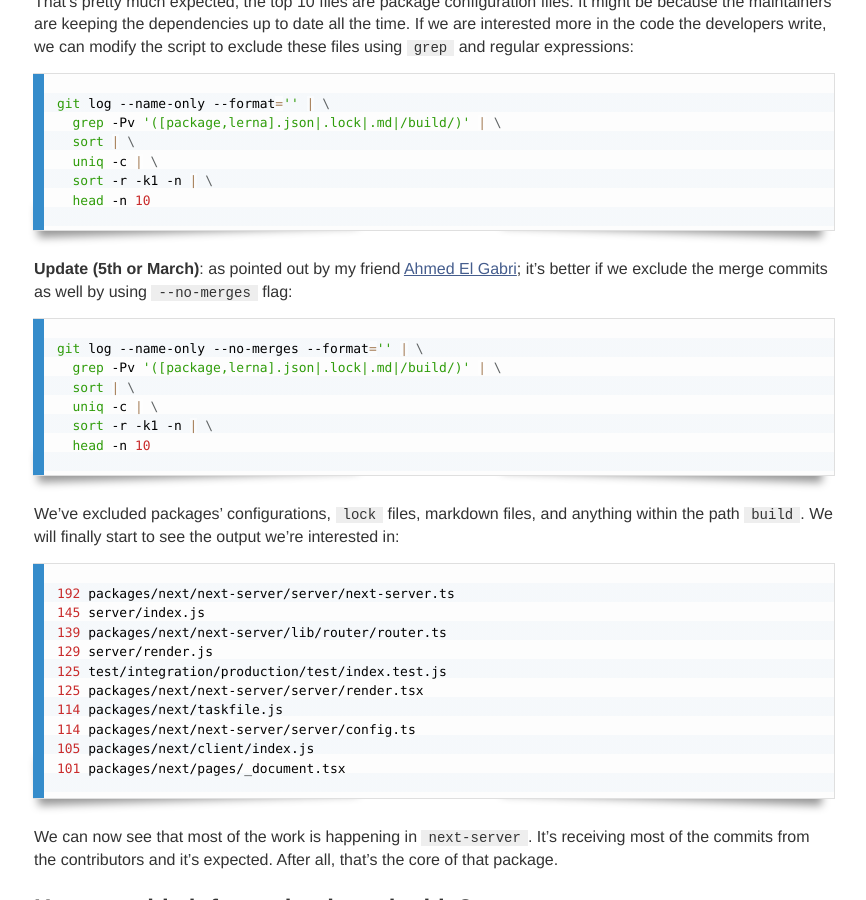
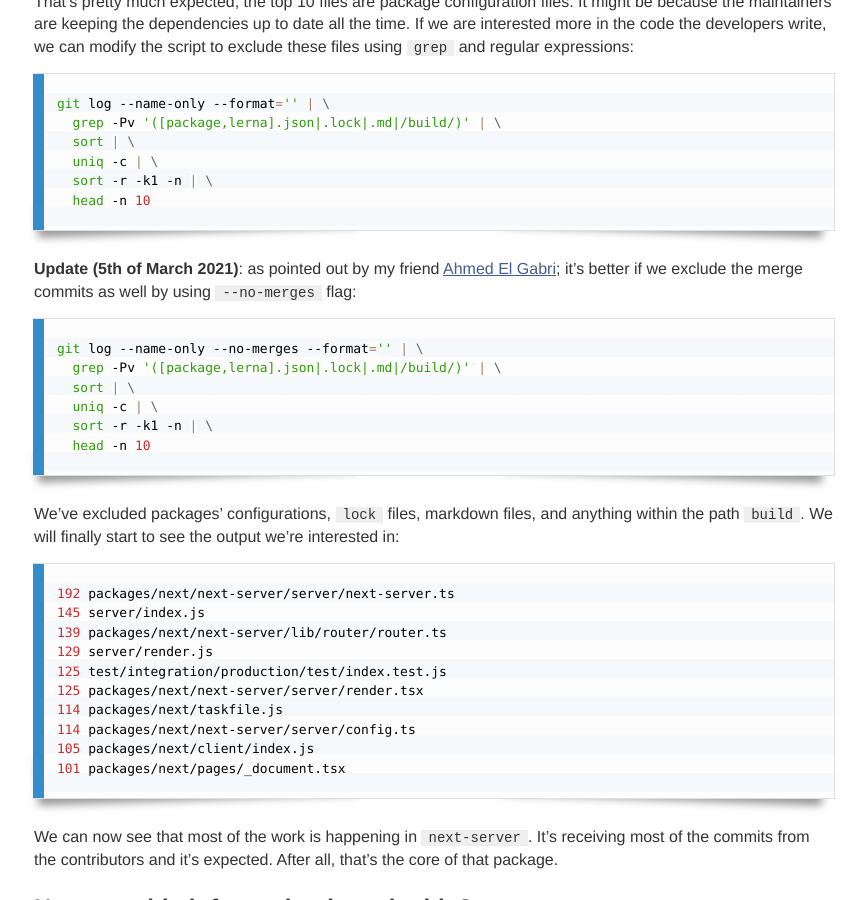
Before and after one commit to ahmadalfy/blog, a Jekyll site: the page built from _posts/2021-01-05-spotting-troubles-using-git.md, in a window 1280 px wide and 900 px high, scrolled down 1147 px. Shown: the whole window, without its empty margins (206-1072 px from the left). Built offline with Jekyll 4.4.1, drawn with Linux system fonts in a browser that asks for light colours; some web fonts are replaced; comment, search, counter and statistics services are not loaded.

Commit message:
fix: typo

````diff
--- a/_posts/2021-01-05-spotting-troubles-using-git.md
+++ b/_posts/2021-01-05-spotting-troubles-using-git.md
@@ -54,7 +54,7 @@
 
 ```
 
-**Update (5th or March)**: as pointed out by my friend [Ahmed El Gabri](https://twitter.com/ahmedelgabri); it's better if we exclude the merge commits as well by using `--no-merges` flag:
+**Update (5th of March 2021)**: as pointed out by my friend [Ahmed El Gabri](https://twitter.com/ahmedelgabri); it's better if we exclude the merge commits as well by using `--no-merges` flag:
 
 ```bash
 
````
